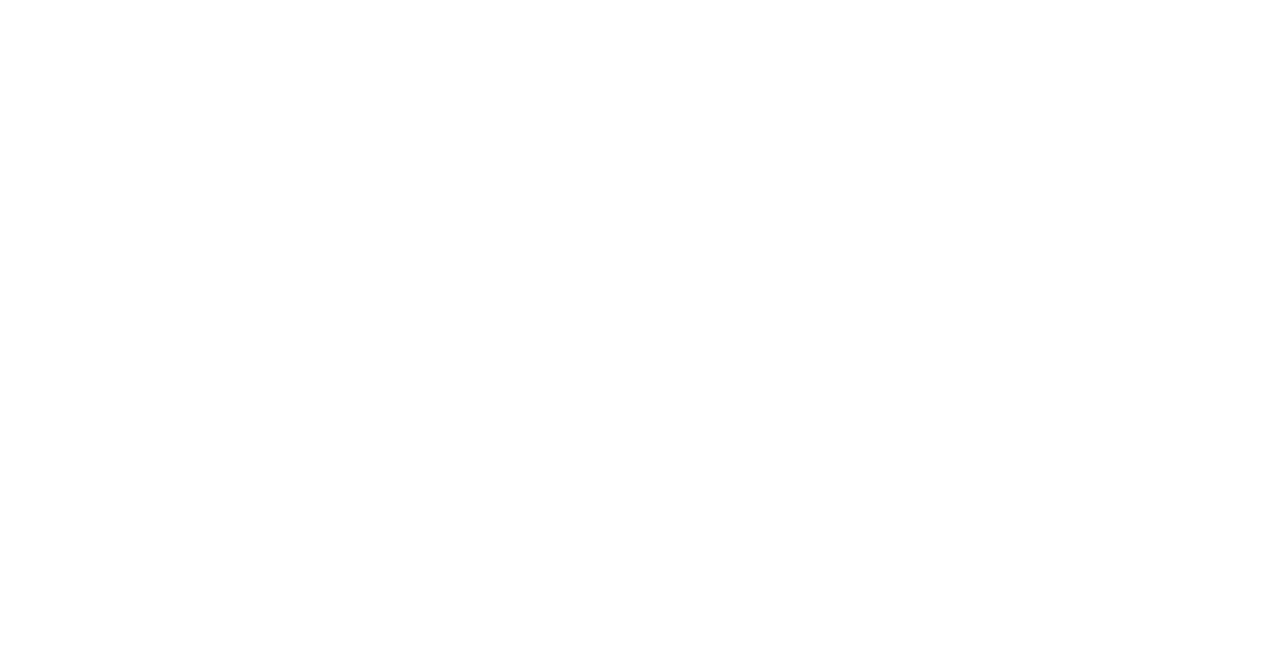
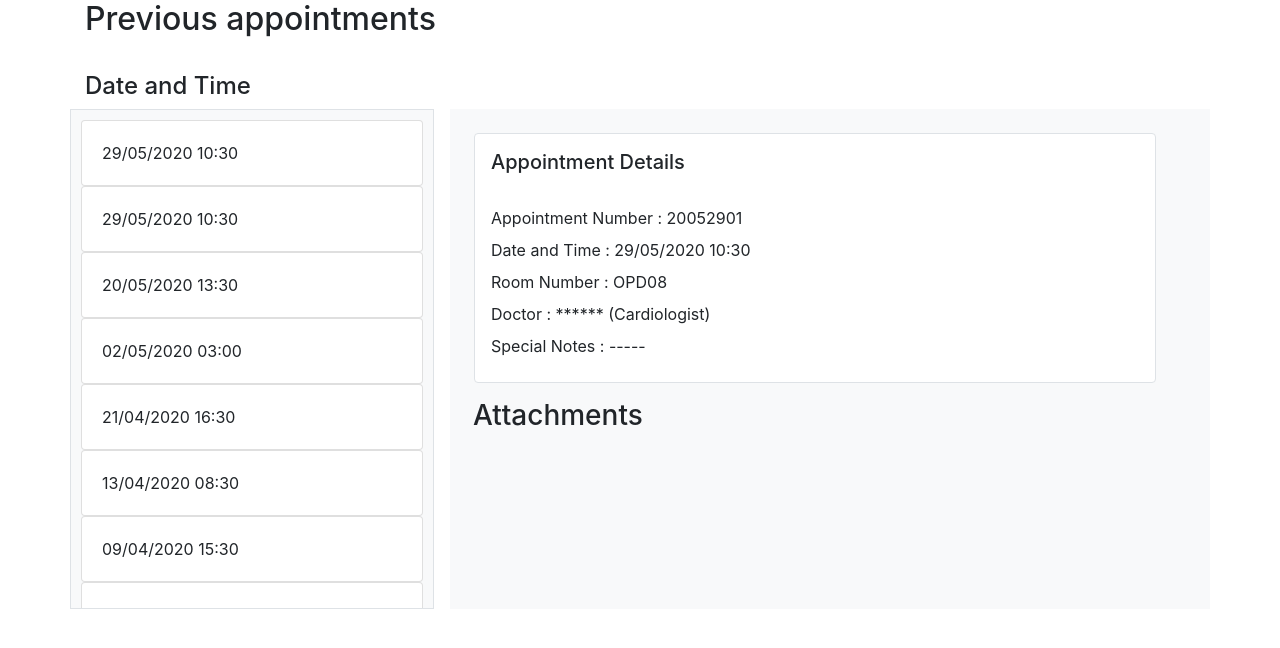
Before and after one commit to AromedMedical/aromed-system, a React (Create React App) app: page /patient/history in a window 1280 px wide. Shown: the top 648 px of the page. Built offline with nearby package versions, Linux system fonts and the light colour scheme.

Commit message:
Added PatientHistoryView

```diff
--- /dev/null
+++ b/src/containers/PatientsHistory/PatientsHistory.js
@@ -0,0 +1,101 @@
+import React, { Component } from 'react'
+import { Container } from 'reactstrap';
+
+export class PatientsHistory extends Component {
+    render() {
+        return (
+            <Container>
+                <section class="row">
+                    <section class="col-12 col-lg-12 col-md-12">
+                        <h2>Previous appointments</h2>
+                    </section>
+                    <br></br>
+                    <br></br>
+                    <br></br>
+                    <section class="col-12 col-lg-12 col-md-12" >
+                        <h4>Date and Time</h4>
+                    </section>
+                    <section class="bg-light col-12 col-md-3 col-lg -3 overflow-auto border mb-sm-2 m-lg-0" style={{ padding: 10, height: 500 }}>
+                        <div class="card">
+                            <div class="card-body">
+                                29/05/2020  10:30
+                </div>
+                        </div>
+                        <div class="card">
+                            <div class="card-body">
+                                29/05/2020  10:30
+                </div>
+                        </div>
+                        <div class="card">
+                            <div class="card-body">
+                                20/05/2020  13:30
+                </div>
+                        </div>
+                        <div class="card">
+                            <div class="card-body">
+                                02/05/2020  03:00
+                </div>
+                        </div>
+                        <div class="card">
+                            <div class="card-body">
+                                21/04/2020  16:30
+                </div>
+                        </div>
+                        <div class="card">
+                            <div class="card-body">
+                                13/04/2020  08:30
+                </div>
+                        </div>
+                        <div class="card">
+                            <div class="card-body">
+                                09/04/2020  15:30
+                </div>
+                        </div>
+                        <div class="card">
+                            <div class="card-body">
+                                29/05/2020  01:30
+                </div>
+                        </div>
+                        <div class="card">
+                            <div class="card-body">
+                                29/05/2020  18:00
+                </div>
+                        </div>
+                        <div class="card">
+                            <div class="card-body">
+                                29/01/2020  20:30
+                </div>
+                        </div>
+
+                    </section>
+                    <section class="col-12 col-md-8 col-lg-8  ml-lg-3 ml-sm-auto bg-light">
+                        <section class="row  p-2">
+                            <section class="col-812 col-md-12 col-lg-11 rounded border m-3 p-3" style={{ height: 250, backgroundColor: "#fff" }}>
+                                <h5>Appointment Details</h5>
+                                <br></br>
+                                <label>Appointment Number : 20052901</label>
+                                <br></br>
+                                <label>Date and Time : 29/05/2020 10:30</label>
+                                <br></br>
+                                <label>Room Number : OPD08</label>
+                                <br></br>
+                                <label>Doctor : ****** (Cardiologist)</label>
+                                <br></br>
+                                <label>Special Notes : ----- </label>
+                            </section>
+                            <section class="col-12">
+                                <h3>Attachments</h3>
+                            </section>
+
+                        </section>
+                        <section class="row p-2">
+                        </section>
+                    </section>
+                </section>
+            </Container>
+
+        )
+    }
+}
+
+export default PatientsHistory
--- a/src/navigation/NavRouter.js
+++ b/src/navigation/NavRouter.js
@@ -7,6 +7,7 @@
 import PatientsDashboard from '../containers/PatientsDashboard/PatientsDashboard';
 import DoctorsDashboard from '../containers/DoctorsDashboard/DoctorsDashboard';
 import CreatePatient from '../containers/CreatePatient/CreatePatient';
+import PatientsHistory from '../containers/PatientsHistory/PatientsHistory';
 
 
 class NavRouter extends Component {
@@ -36,6 +37,9 @@
                     <Route path="/patient/new">
                         <CreatePatient />
                     </Route>
+                    <Route path="/patient/history">
+                        <PatientsHistory />
+                    </Route>
                 </Switch>
             </BrowserRouter >
         )
```
